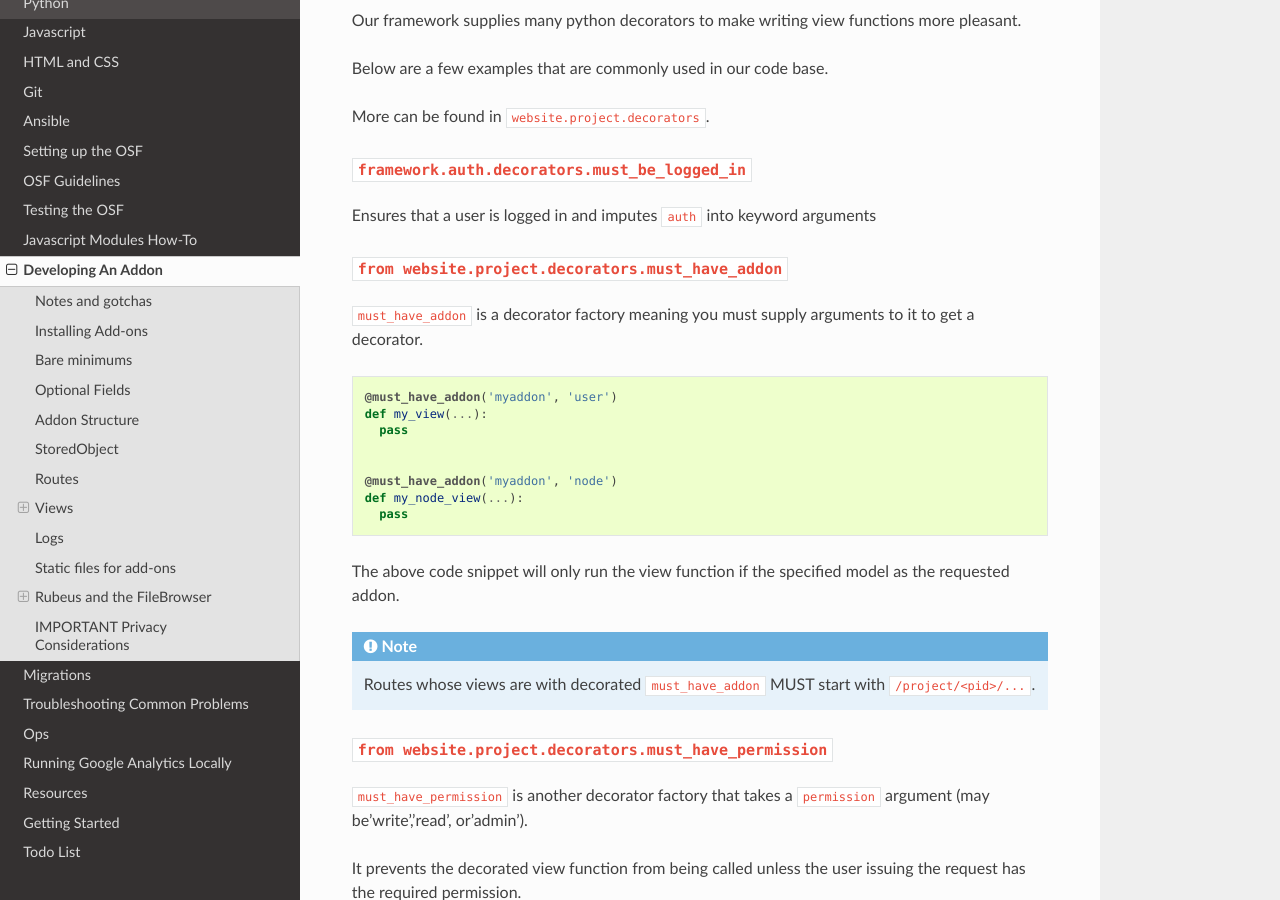
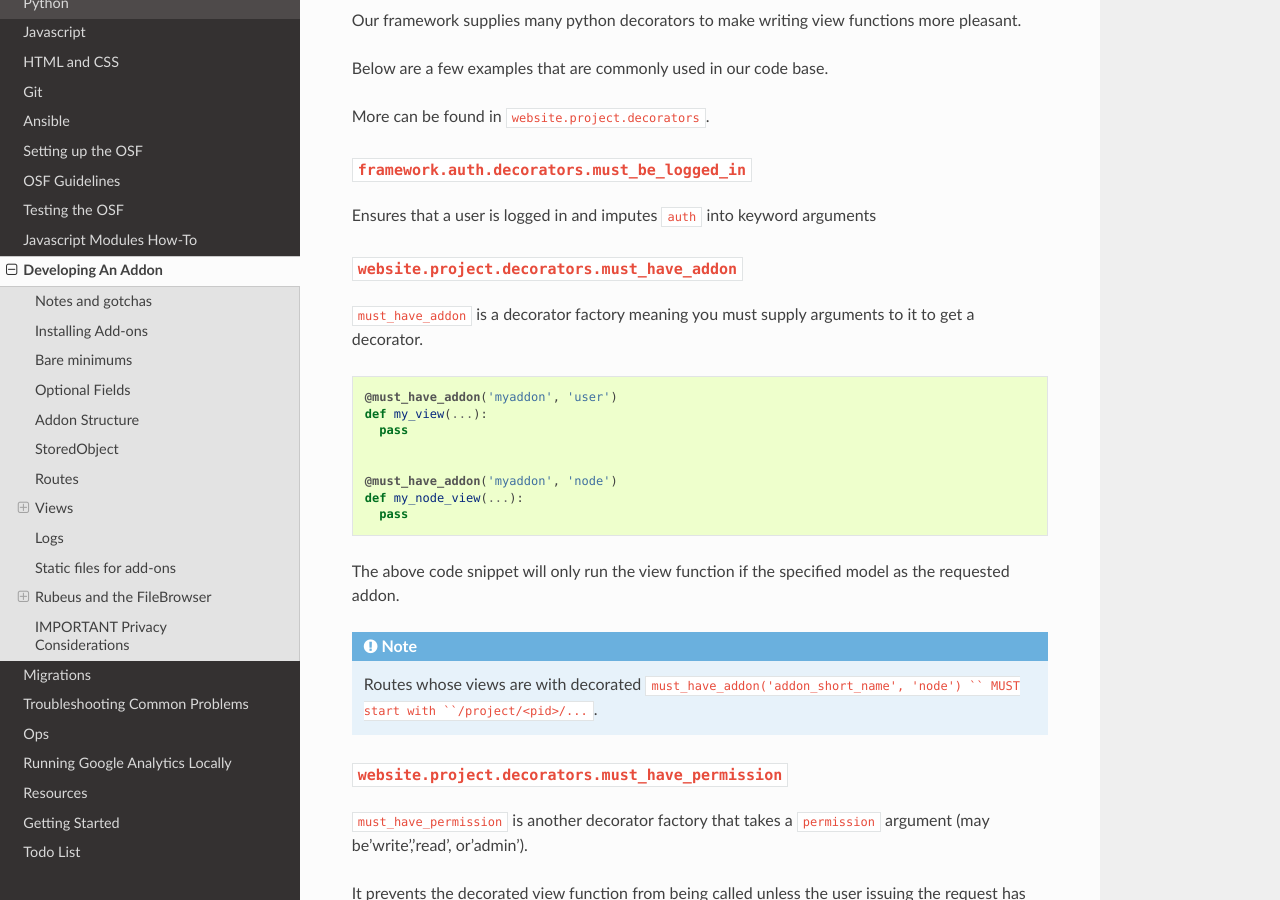
Before and after one commit to CenterForOpenScience/COSDev, a Sphinx documentation site: the page built from docs/osf/addons.rst, in a window 1280 px wide and 900 px high, scrolled down 4154 px. Built offline with Sphinx 7.4.7 and the Read the Docs theme 2.0.0, drawn with Linux system fonts in a browser that asks for light colours.

Commit message:
Update addons.rst

```diff
--- a/docs/osf/addons.rst
+++ b/docs/osf/addons.rst
@@ -214,7 +214,7 @@ More can be found in ``website.project.decorators``.
 Ensures that a user is logged in and imputes ``auth`` into keyword
 arguments
 
-``from website.project.decorators.must_have_addon``
+``website.project.decorators.must_have_addon``
 ---------------------------------------------------
 
 ``must_have_addon`` is a decorator factory meaning you must supply
@@ -235,9 +235,9 @@ The above code snippet will only run the view function if the specified
 model as the requested addon.
 
 .. note::
-    Routes whose views are with decorated ``must_have_addon`` MUST start with ``/project/<pid>/...``.
+    Routes whose views are with decorated ``must_have_addon('addon_short_name', 'node') `` MUST start with ``/project/<pid>/...``.
 
-``from website.project.decorators.must_have_permission``
+``website.project.decorators.must_have_permission``
 --------------------------------------------------------
 
 ``must_have_permission`` is another decorator factory that takes a ``permission`` argument (may be'write','read', or'admin').
```
